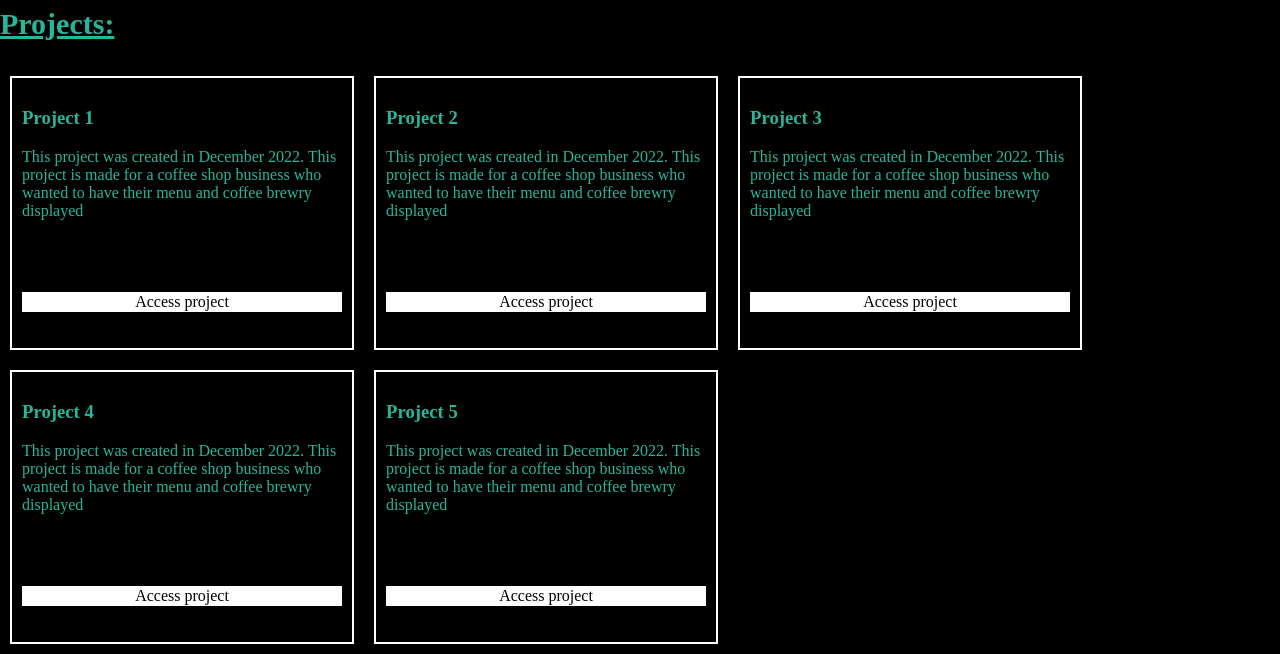
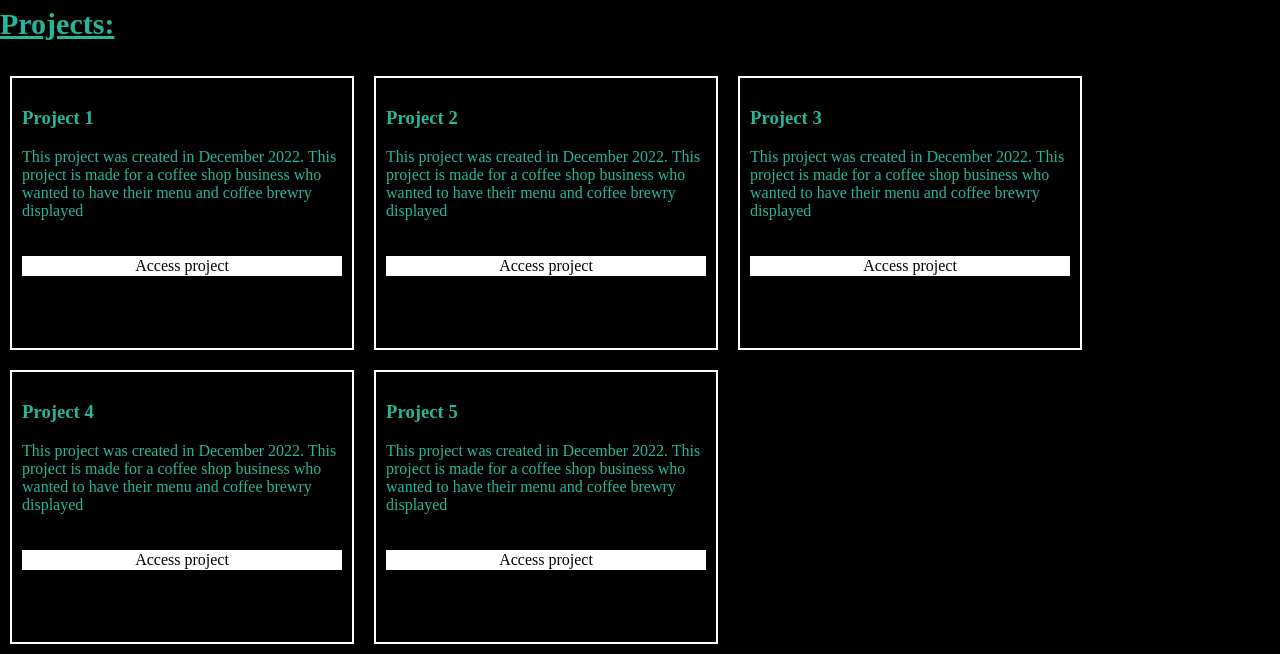
Before and after one commit to yahyaeb/yahyaeb.github.io, a plain HTML site: page index.html in a window 1280 px wide. Shown: the part 724-1378 px from the top of the page. Drawn offline with Linux system fonts and the light colour scheme.

Commit message:
Update index.html

```diff
--- a/index.html
+++ b/index.html
@@ -35,31 +35,31 @@
             <li class="allprojects">
                 <h3>Project 1 </h3>
                 <p> This project was created in December 2022. This project is made for a coffee shop business who wanted to
-                    have their menu and coffee brewry displayed <br><br><br><br><br> <a id="access_project"> Access project</a>
+                    have their menu and coffee brewry displayed <br><br><br> <a id="access_project"> Access project</a>
                 </p>
             </li>
             <li class="allprojects">
                 <h3>Project 2 </h3>
                 <p> This project was created in December 2022. This project is made for a coffee shop business who wanted to
-                    have their menu and coffee brewry displayed <br><br><br><br><br> <a id="access_project"> Access project</a>
+                    have their menu and coffee brewry displayed <br><br><br> <a id="access_project"> Access project</a>
                 </p>
             </li>
             <li class="allprojects">
                 <h3>Project 3 </h3>
                 <p> This project was created in December 2022. This project is made for a coffee shop business who wanted to
-                    have their menu and coffee brewry displayed <br><br><br><br><br><a id="access_project"> Access project</a>
+                    have their menu and coffee brewry displayed <br><br><br><a id="access_project"> Access project</a>
                 </p>
             </li>
             <li class="allprojects">
                 <h3>Project 4 </h3>
                 <p> This project was created in December 2022. This project is made for a coffee shop business who wanted to
-                    have their menu and coffee brewry displayed <br><br><br><br><br> <a id="access_project"> Access project</a>
+                    have their menu and coffee brewry displayed <br><br><br> <a id="access_project"> Access project</a>
                 </p>
             </li>
             <li class="allprojects">
                 <h3>Project 5 </h3>
                 <p> This project was created in December 2022. This project is made for a coffee shop business who wanted to
-                    have their menu and coffee brewry displayed <br><br><br><br><br> <a id="access_project"> Access project</a>
+                    have their menu and coffee brewry displayed <br><br><br> <a id="access_project"> Access project</a>
                 </p>
             </li>
         </ul>
```
